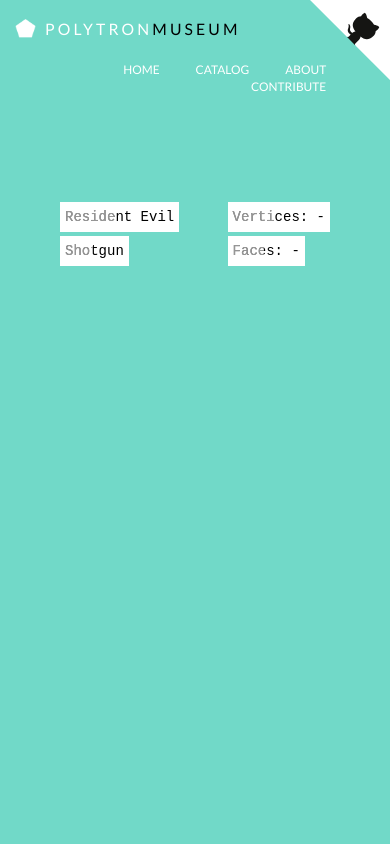
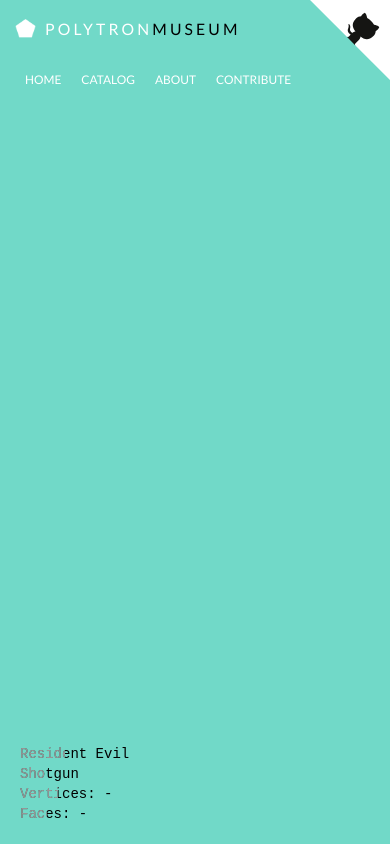
Before and after one commit to dannycalleri/polytron, a React (Create React App) app: page / in a window 390 px wide. Built offline with nearby package versions, Linux system fonts and the light colour scheme; no server answers; the HTML template or start-up script is replaced by a standard one.

Commit message:
added font awesome, added some media queries

```diff
--- a/package.json
+++ b/package.json
@@ -7,6 +7,7 @@
   },
   "dependencies": {
     "bootstrap": "3.3.7",
+    "font-awesome": "^4.7.0",
     "js-struct": "git+https://github.com/dannycalleri/js-struct.git#8413d3c5bbd5a55b49e7d6673538325fde50afb1",
     "react": "15.4.2",
     "react-dom": "15.4.2",
--- a/src/App.js
+++ b/src/App.js
@@ -2,6 +2,7 @@ import React, { Component } from 'react';
 import Header from './layout/header/Header';
 import Info from './layout/info/Info';
 
+import '../node_modules/font-awesome/css/font-awesome.css';
 import '../node_modules/bootstrap/dist/css/bootstrap.css';
 import './App.css';
 
@@ -70,6 +71,16 @@ class App extends Component {
               {name:'Faces', value: this.state.faces},
             ]}
           />
+          <Info
+            alignLeft
+            modifier='mobile'
+            data={[
+              {name: this.state.model.game},
+              {name: this.state.model.name},
+              {name:'Vertices', value: this.state.vertices},
+              {name:'Faces', value: this.state.faces},
+            ]}
+          />
           <PolytronScene
             model={this.state.model.path}
             onLoadModel={this.handleLoadModel}
--- a/src/layout/header/Header.css
+++ b/src/layout/header/Header.css
@@ -0,0 +1,7 @@
+.burger-menu {
+  display:none;
+  background-color: #fff;
+  padding: 10px 15px;
+  border-radius: 5px;
+  margin-right: 20px;
+}
--- a/src/layout/header/Header.jsx
+++ b/src/layout/header/Header.jsx
@@ -8,9 +8,12 @@ export default function Header(props){
     <header className={props.classes}>
       <div className="container">
         <div className="row">
-          <div className="col-md-6">
+          <div className="col-xs-12 col-md-6">
             <a href=".">
               <h1 className="logo">
+                <span className="burger-menu">
+                  <i className="fa fa-bars" aria-hidden="true"></i>
+                </span>
                 <span className="logo__pentagon">
                   <img src={logo} alt="Polytron Museum Logo"/>
                 </span>
@@ -23,7 +26,7 @@ export default function Header(props){
               </h1>
             </a>
           </div>
-          <div className="col-md-6">
+          <div className="col-xs-12 col-md-6">
             <Navigation />
           </div>
         </div>
--- a/src/layout/info/Info.css
+++ b/src/layout/info/Info.css
@@ -2,6 +2,10 @@
   font-family: monospace;
   position: absolute;
   top: 200px;
+}
+
+.info--mobile {
+  display: none;
 }
 
 .info--left {
@@ -34,6 +38,28 @@
   animation-direction: alternate;
 }
 
+@media screen and (max-width: 500px) {
+  .info {
+    display: none;
+    top: auto;
+    bottom: 20px;
+  }
+
+  .info__element {
+    background-color: transparent;
+    margin: 0;
+    padding: 0;
+  }
+
+  .info--left {
+    left: 20px;
+  }
+
+  .info--mobile {
+    display: block;
+  }
+}
+
 @keyframes changewidth {
   0% {
     width: 0;
--- a/src/layout/info/Info.jsx
+++ b/src/layout/info/Info.jsx
@@ -10,6 +10,10 @@ export default function Info(props){
 
   if(props.alignRight){
     classes.push('info--right');
+  }
+
+  if(props.modifier){
+    classes.push(`info--${props.modifier}`);
   }
 
   const stringClasses = classes.join(' ');
--- a/src/layout/navigation/Navigation.css
+++ b/src/layout/navigation/Navigation.css
@@ -3,6 +3,7 @@
   margin-right: 8%;
   transition: opacity 0.5s ease-in;
   opacity: 1;
+  text-align: right;
 }
 
 .navigation__list {
@@ -16,8 +17,6 @@
 .navigation__list-element {
   display: inline-block;
   line-height: 1em;
-  padding-right: 10px;
-  padding-left: 6px;
   text-align: center;
 }
 
@@ -58,3 +57,9 @@
   position:relative;
   z-index: 1;
 }
+
+@media screen and (max-width: 995px) {
+  .navigation {
+    text-align: left;
+  }
+}
--- a/src/layout/navigation/Navigation.jsx
+++ b/src/layout/navigation/Navigation.jsx
@@ -3,7 +3,7 @@ import './Navigation.css';
 
 export default function Navigation(){
   return (
-    <nav className="navigation text-right">
+    <nav className="navigation">
       <ul className="navigation__list">
         <li className="navigation__list-element">
           <a href="#">
```
